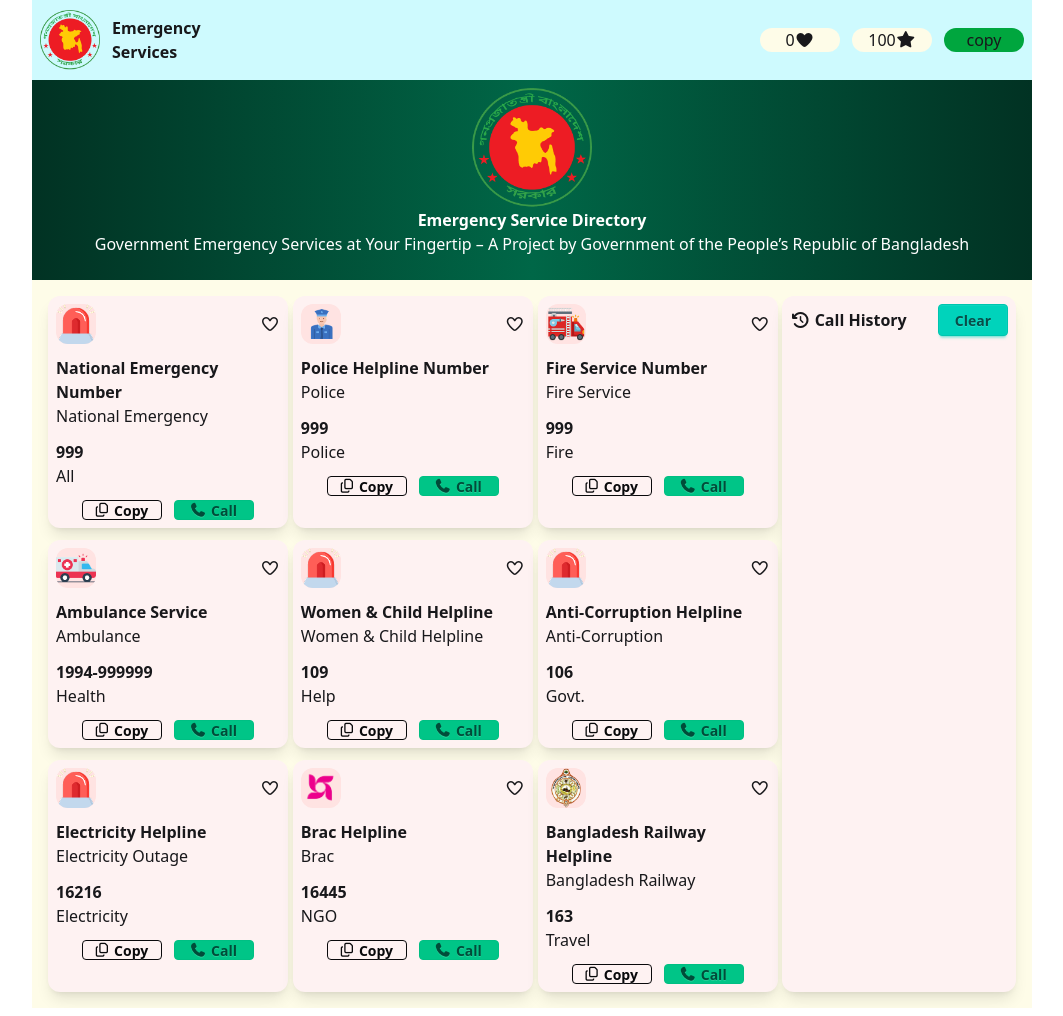
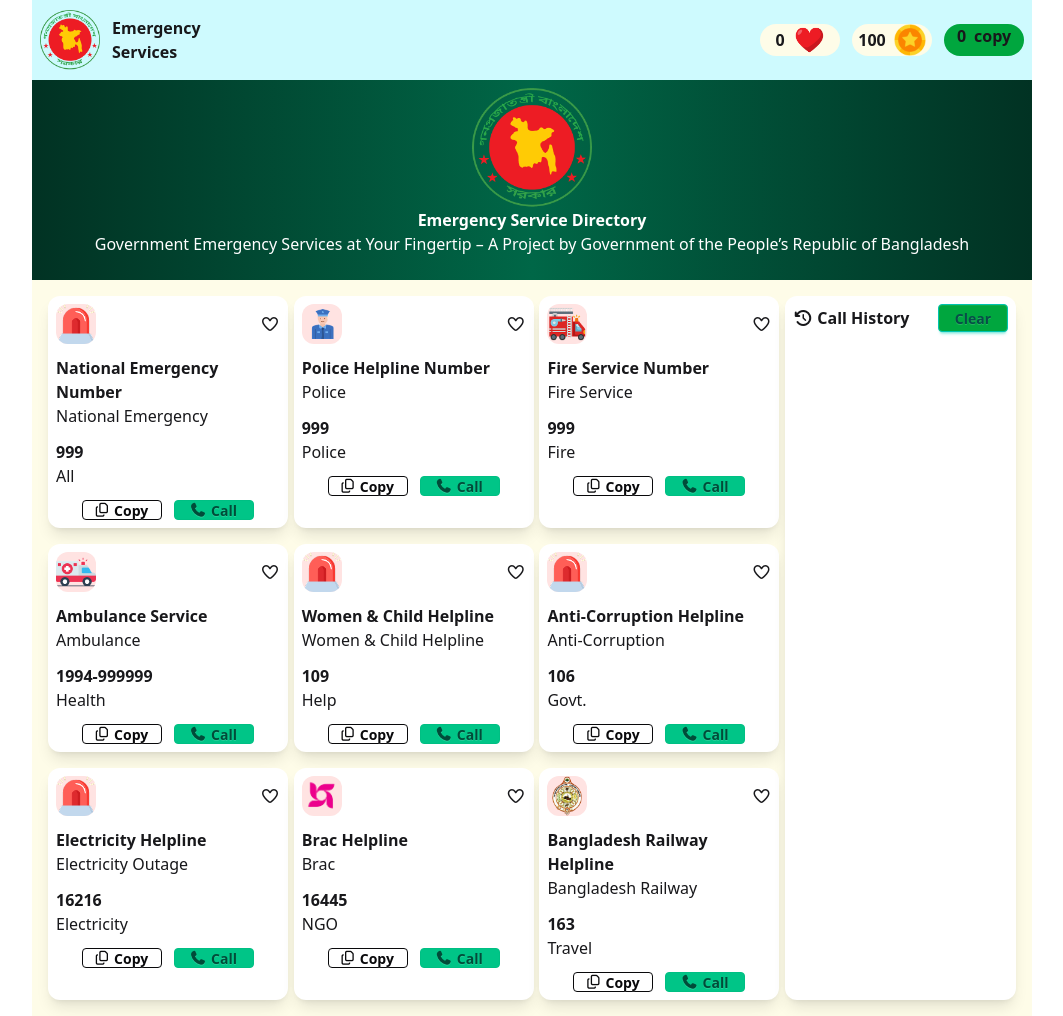
Before and after one commit to khairul965/PH-A5, a plain HTML site: page index.html in a window 1280 px wide. Shown: the whole page, without its empty margins (108-1171 px from the left). Drawn offline with nearby package versions, Linux system fonts and the light colour scheme.

Commit message:
2nd commit

```diff
--- a/index.html
+++ b/index.html
@@ -18,9 +18,15 @@
             <h1 class="font-bold ml-3">Emergency <br> Services</h1>
         </div>
         <div class="flex items-center gap-3">
-            <p class="bg-yellow-50 rounded-2xl w-20  flex justify-center items-center">0 <i class="fa-solid fa-heart"></i> </p>
-            <p class="bg-yellow-50 rounded-2xl w-20  flex justify-center items-center">100 <i class="fa-solid fa-star"></i></p>
-            <p class="bg-green-600 rounded-2xl w-20  flex justify-center">copy</p>
+            <div  class="bg-yellow-50 rounded-2xl w-20 gap-2 flex justify-center items-center">
+               <p  class="font-semibold">0</p>
+              <figure> <img class="h-8 w-8" src="assets/heart.png" alt=""></figure>
+            </div>
+            <div  class="bg-yellow-50 rounded-2xl w-20 gap-2  flex justify-center items-center">
+               <p class="font-semibold">100</p>
+               <figure><img class="h-8 w-8" src="assets/coin.png" alt=""></figure>
+            </div>
+            <p class="bg-green-600  font-semibold rounded-2xl w-20 h-8  flex justify-center"><span class="mr-2">0</span> copy</p>
         </div>
     </div>
 
@@ -32,10 +38,10 @@
         <p class="text-white">Government Emergency Services at Your Fingertip – A Project by  Government of the People’s Republic of Bangladesh</p>
     </div>
     <!--section container-->
-    <div class="container bg-yellow-50 p-4 flex gap-3  h-auto w-250 m-auto">
-        <div class="section1 grid grid-cols-3 gap-3 ">
+    <div class="container bg-yellow-50 p-4 flex gap-4  h-auto w-250 m-auto">
+        <div class="section1 grid grid-cols-3 gap-4 ">
 
-            <div class="card1 shadow-lg rounded-xl bg-red-50 h-auto w-60 p-2">
+            <div class="card1 shadow-lg rounded-xl bg-white h-auto w-60 p-2">
                 <div class="flex justify-between items-center"><img class="h-10 w-10 bg-[#FFE3E2] rounded-xl" src="assets/emergency.png" alt="">
                     <i class="fa-regular fa-heart"></i>
                 </div>
@@ -54,7 +60,7 @@
 
             </div>
 
-            <div class="card2 shadow-lg rounded-xl bg-red-50 h-auto w-60 p-2">
+            <div class="card2 shadow-lg rounded-xl bg-white h-auto w-60 p-2">
                 <div class="flex justify-between items-center"><img class="h-10 w-10 bg-[#FFE3E2] rounded-xl" src="assets/police.png" alt="">
                     <i class="fa-regular fa-heart"></i>
                 </div>
@@ -73,7 +79,7 @@
 
             </div>
 
-            <div class="card3 shadow-lg rounded-xl bg-red-50 h-auto w-60 p-2">
+            <div class="card3 shadow-lg rounded-xl bg-white h-auto w-60 p-2">
                 <div class="flex justify-between items-center"><img class="h-10 w-10 bg-[#FFE3E2] rounded-xl" src="assets/fire-service.png" alt="">
                     <i class="fa-regular fa-heart"></i>
                 </div>
@@ -92,7 +98,7 @@
 
             </div>
 
-            <div class="card4 shadow-lg rounded-xl bg-red-50  h-auto w-60 p-2">
+            <div class="card4 shadow-lg rounded-xl bg-white  h-auto w-60 p-2">
                 <div class="flex justify-between items-center"><img class="h-10 w-10 bg-[#FFE3E2] rounded-xl" src="assets/ambulance.png" alt="">
                     <i class="fa-regular fa-heart"></i>
                 </div>
@@ -111,7 +117,7 @@
 
             </div>
 
-            <div class="card5 shadow-lg rounded-xl bg-red-50  h-auto w-60 p-2">
+            <div class="card5 shadow-lg rounded-xl bg-white  h-auto w-60 p-2">
                 <div class="flex justify-between items-center"><img class="h-10 w-10 bg-[#FFE3E2] rounded-xl" src="assets/emergency.png" alt="">
                     <i class="fa-regular fa-heart"></i>
                 </div>
@@ -130,7 +136,7 @@
 
             </div>
 
-            <div class="card6 shadow-lg rounded-xl bg-red-50  h-auto w-60 p-2">
+            <div class="card6 shadow-lg rounded-xl bg-white  h-auto w-60 p-2">
                 <div class="flex justify-between items-center"><img class="h-10 w-10 bg-[#FFE3E2] rounded-xl" src="assets/emergency.png" alt="">
                     <i class="fa-regular fa-heart"></i>
                 </div>
@@ -149,7 +155,7 @@
 
             </div>
 
-            <div class="card7 shadow-lg rounded-xl bg-red-50  h-auto w-60 p-2">
+            <div class="card7 shadow-lg rounded-xl bg-white  h-auto w-60 p-2">
                 <div class="flex justify-between items-center"><img class="h-10 w-10 bg-[#FFE3E2] rounded-xl" src="assets/emergency.png" alt="">
                     <i class="fa-regular fa-heart"></i>
                 </div>
@@ -168,7 +174,7 @@
 
             </div>
 
-            <div class="card8 shadow-lg rounded-xl bg-red-50  h-auto w-60 p-2">
+            <div class="card8 shadow-lg rounded-xl bg-white  h-auto w-60 p-2">
                 <div class="flex justify-between items-center"><img class="h-10 w-10 bg-[#FFE3E2] rounded-xl" src="assets/brac.png" alt="">
                     <i class="fa-regular fa-heart"></i>
                 </div>
@@ -187,7 +193,7 @@
 
             </div>
 
-            <div class="card9 shadow-lg rounded-xl bg-red-50  h-auto w-60 p-2">
+            <div class="card9 shadow-lg rounded-xl bg-white  h-auto w-60 p-2">
                 <div class="flex justify-between items-center"><img class="h-10 w-10 bg-[#FFE3E2] rounded-xl" src="assets/Bangladesh-Railway.png" alt="">
                     <i class="fa-regular fa-heart"></i>
                 </div>
@@ -208,11 +214,11 @@
 
         </div>
 
-        <div class="section2 shadow-lg  rounded-xl bg-red-50  w-60 p-2">
+        <div class="section2 shadow-lg  rounded-xl bg-white  w-60 p-2">
             <div>
                 <div class="flex justify-between items-center">
                     <h1 class="font-semibold"><i class="fa-solid fa-clock-rotate-left"></i> Call History</h1>
-                    <button class="btn btn-accent h-8">Clear</button>
+                    <button class="btn btn-accent h-7 bg-green-600">Clear</button>
                 </div>
             </div>
 
```
